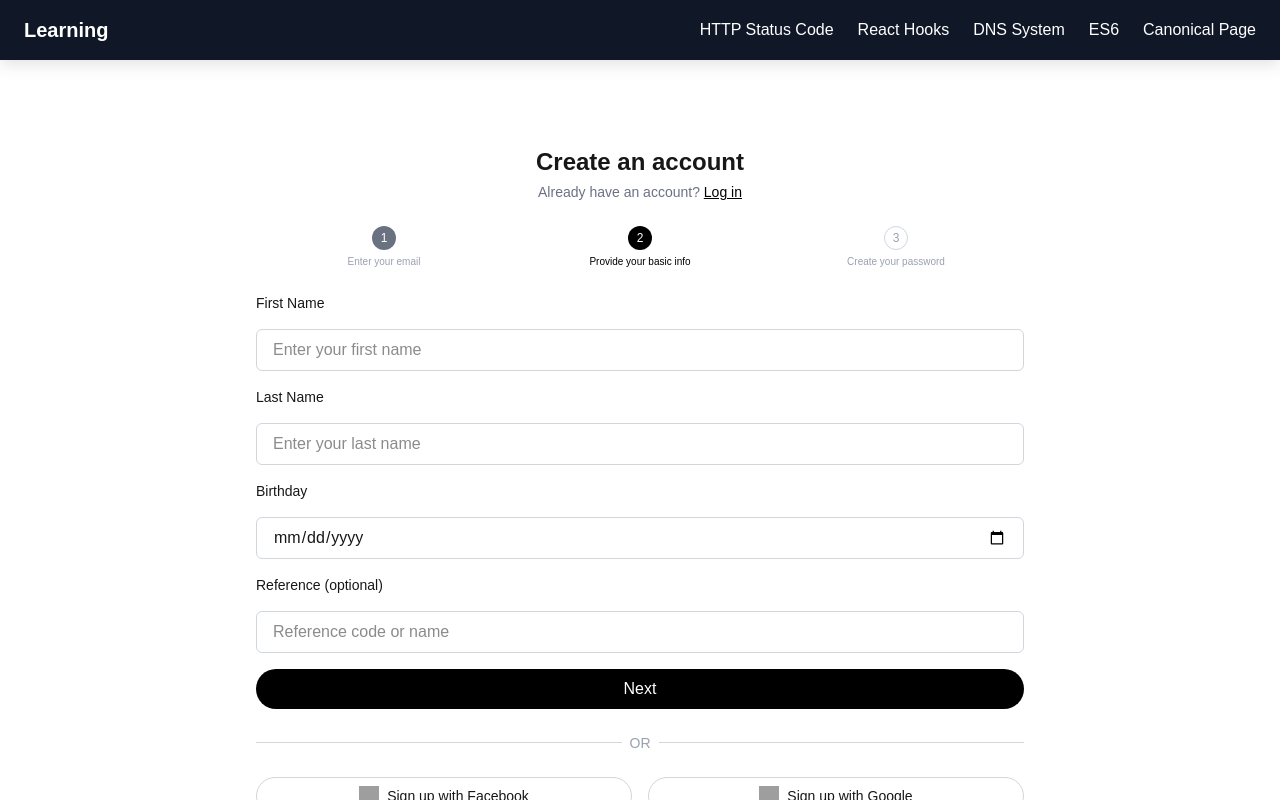
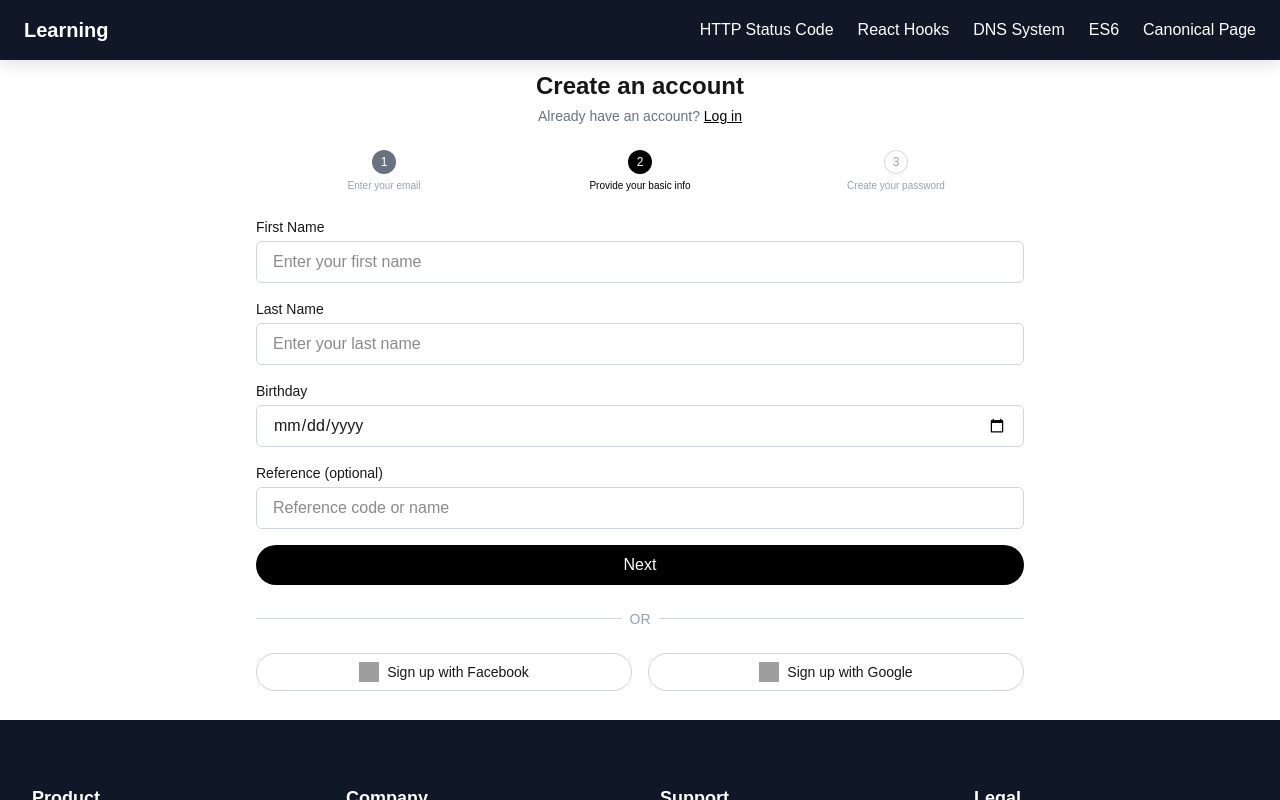
Before and after one commit to RiyaKukadiya/Learning-Concepts, a Next.js app in the folder learning-concepts/: page /login in a window 1280 px wide. Both pictures are taken after typing "name@example.com" into the empty fields and a click on the button "Next". Shown: the top 800 px of the page. Built offline with nearby package versions, Linux system fonts and the light colour scheme; grey boxes are pictures that could not be loaded.

Commit message:
implement the validatioin functionality in the login form.

```diff
--- a/learning-concepts/src/app/login/page.tsx
+++ b/learning-concepts/src/app/login/page.tsx
@@ -5,86 +5,76 @@ import { useForm } from 'react-hook-form';
 import { z } from 'zod';
 import { zodResolver } from '@hookform/resolvers/zod';
 
-// Step Schemas
+// Validation Schemas
 const emailSchema = z.object({
   email: z.string().min(1, 'Email is required').email('Invalid email address'),
 });
-
 const basicInfoSchema = z.object({
   firstname: z.string().min(1, 'First name is required'),
   lastname: z.string().min(1, 'Last name is required'),
   birthday: z.string().min(1, 'Birthday is required'),
   reference: z.string().optional(),
 });
-
 const passwordSchema = z.object({
   password: z.string().min(6, 'Password must be at least 6 characters'),
 });
 
+// Types
 type EmailFormData = z.infer<typeof emailSchema>;
 type BasicInfoFormData = z.infer<typeof basicInfoSchema>;
 type PasswordFormData = z.infer<typeof passwordSchema>;
 
+const InputField = ({
+  label,
+  error,
+  ...props
+}: React.InputHTMLAttributes<HTMLInputElement> & { label: string; error?: string }) => (
+  <div>
+    <label className="block text-sm font-medium">{label}</label>
+    <input
+      className={`w-full border ${
+        error ? 'border-red-500' : 'border-gray-300'
+      } rounded-md px-4 py-2 mt-1`}
+      {...props}
+    />
+    {error && <p className="text-sm text-red-500 mt-1">{error}</p>}
+  </div>
+);
+
 const LoginPage: React.FC = () => {
   const [step, setStep] = useState(1);
 
-  // Step 1: Email
-  const {
-    register: registerEmail,
-    handleSubmit: handleEmailSubmit,
-    formState: { errors: emailErrors },
-  } = useForm<EmailFormData>({ resolver: zodResolver(emailSchema) });
+  const emailForm = useForm<EmailFormData>({
+    resolver: zodResolver(emailSchema),
+  });
 
-  // Step 2: Basic Info
-  const [basicInfo, setBasicInfo] = useState<BasicInfoFormData>({
-    firstname: '',
-    lastname: '',
-    birthday: '',
-    reference: '',
+  const basicForm = useForm<BasicInfoFormData>({
+    resolver: zodResolver(basicInfoSchema),
+    defaultValues: { firstname: '', lastname: '', birthday: '', reference: '' },
   });
-  const [basicInfoErrors, setBasicInfoErrors] = useState<Record<string, string>>({});
 
-  // Step 3: Password
-  const [password, setPassword] = useState('');
-  const [passwordError, setPasswordError] = useState('');
+  const passwordForm = useForm<PasswordFormData>({
+    resolver: zodResolver(passwordSchema),
+    defaultValues: { password: '' },
+  });
 
-  // Handle Step 1 Submission
-  const onEmailSubmit = (data: EmailFormData) => {
+  const handleEmailSubmit = (data: EmailFormData) => {
     console.log('Step 1:', data);
     setStep(2);
   };
 
-  // Handle Step 2 Submission
-  const handleBasicInfoSubmit = (e: React.FormEvent) => {
-    e.preventDefault();
-    const result = basicInfoSchema.safeParse(basicInfo);
-    if (result.success) {
-      setBasicInfoErrors({});
-      console.log('Step 2:', result.data);
-      setStep(3);
-    } else {
-      const fieldErrors: Record<string, string> = {};
-      result.error.errors.forEach(err => {
-        if (err.path[0]) fieldErrors[err.path[0]] = err.message;
-      });
-      setBasicInfoErrors(fieldErrors);
-    }
+  const handleBasicInfoSubmit = (data: BasicInfoFormData) => {
+    console.log('Step 2:', data);
+    setStep(3);
   };
 
-  // Handle Step 3 Submission
-  const handlePasswordSubmit = (e: React.FormEvent) => {
-    e.preventDefault();
-    const result = passwordSchema.safeParse({ password });
-    if (result.success) {
-      setPasswordError('');
-      alert('🎉 Account created successfully!');
-    } else {
-      setPasswordError(result.error.errors[0].message);
-    }
+  const handlePasswordSubmit = (data: PasswordFormData) => {
+    console.log('Step 3:', data);
+    alert('🎉 Account created successfully!');
   };
 
   return (
-    <div className="flex items-center justify-center min-h-screen bg-white px-4">
+    <div className="flex items-center justify-center min-h-auto bg-white px-4 h-[600px]">
       <div className="w-full max-w-3xl">
         <h2 className="text-2xl font-bold text-center mb-1">Create an account</h2>
         <p className="text-center text-sm text-gray-500 mb-6">
@@ -94,7 +84,7 @@ const LoginPage: React.FC = () => {
           </a>
         </p>
 
-        {/* Step Indicators */}
+        {/* Step Indicator */}
         <div className="flex justify-between items-center mb-6">
           {['Enter your email', 'Provide your basic info', 'Create your password'].map((label, i) => (
             <div key={i} className="flex flex-col items-center w-full">
@@ -109,11 +99,7 @@ const LoginPage: React.FC = () => {
               >
                 {i + 1}
               </div>
-              <span
-                className={`text-[10px] mt-1 ${
-                  step === i + 1 ? 'text-black' : 'text-gray-400'
-                }`}
-              >
+              <span className={`text-[10px] mt-1 ${step === i + 1 ? 'text-black' : 'text-gray-400'}`}>
                 {label}
               </span>
             </div>
@@ -122,22 +108,14 @@ const LoginPage: React.FC = () => {
 
         {/* Step 1: Email */}
         {step === 1 && (
-          <form onSubmit={handleEmailSubmit(onEmailSubmit)}>
-            <label className="block text-sm font-medium mb-1">What’s your email?</label>
-            <input
-              {...registerEmail('email')}
+          <form onSubmit={emailForm.handleSubmit(handleEmailSubmit)}>
+            <InputField
+              label="What’s your email?"
+              {...emailForm.register('email')}
+              error={emailForm.formState.errors.email?.message}
               placeholder="Enter your email address"
-              className={`w-full border ${
-                emailErrors.email ? 'border-red-500' : 'border-gray-300'
-              } rounded-md px-4 py-2 mb-1 focus:outline-none focus:ring-2 focus:ring-gray-600`}
             />
-            {emailErrors.email && (
-              <p className="text-sm text-red-500 mb-4">{emailErrors.email.message}</p>
-            )}
-            <button
-              type="submit"
-              className="w-full bg-black text-white py-2 rounded-full font-medium mt-5"
-            >
+            <button type="submit" className="w-full bg-black text-white py-2 rounded-full font-medium mt-5">
               Next
             </button>
           </form>
@@ -145,54 +123,30 @@ const LoginPage: React.FC = () => {
 
         {/* Step 2: Basic Info */}
         {step === 2 && (
-          <form onSubmit={handleBasicInfoSubmit} className="space-y-4">
-            <label className="block text-sm font-medium">First Name</label>
-            <input
-              value={basicInfo.firstname}
-              onChange={e => setBasicInfo({ ...basicInfo, firstname: e.target.value })}
-              className={`w-full border ${
-                basicInfoErrors.firstname ? 'border-red-500' : 'border-gray-300'
-              } rounded-md px-4 py-2`}
+          <form onSubmit={basicForm.handleSubmit(handleBasicInfoSubmit)} className="space-y-4">
+            <InputField
+              label="First Name"
+              {...basicForm.register('firstname')}
+              error={basicForm.formState.errors.firstname?.message}
               placeholder="Enter your first name"
             />
-            {basicInfoErrors.firstname && (
-              <p className="text-sm text-red-500">{basicInfoErrors.firstname}</p>
-            )}
-
-            <label className="block text-sm font-medium">Last Name</label>
-            <input
-              value={basicInfo.lastname}
-              onChange={e => setBasicInfo({ ...basicInfo, lastname: e.target.value })}
-              className={`w-full border ${
-                basicInfoErrors.lastname ? 'border-red-500' : 'border-gray-300'
-              } rounded-md px-4 py-2`}
+            <InputField
+              label="Last Name"
+              {...basicForm.register('lastname')}
+              error={basicForm.formState.errors.lastname?.message}
               placeholder="Enter your last name"
             />
-            {basicInfoErrors.lastname && (
-              <p className="text-sm text-red-500">{basicInfoErrors.lastname}</p>
-            )}
-
-            <label className="block text-sm font-medium">Birthday</label>
-            <input
+            <InputField
+              label="Birthday"
               type="date"
-              value={basicInfo.birthday}
-              onChange={e => setBasicInfo({ ...basicInfo, birthday: e.target.value })}
-              className={`w-full border ${
-                basicInfoErrors.birthday ? 'border-red-500' : 'border-gray-300'
-              } rounded-md px-4 py-2`}
+              {...basicForm.register('birthday')}
+              error={basicForm.formState.errors.birthday?.message}
             />
-            {basicInfoErrors.birthday && (
-              <p className="text-sm text-red-500">{basicInfoErrors.birthday}</p>
-            )}
-
-            <label className="block text-sm font-medium">Reference (optional)</label>
-            <input
-              value={basicInfo.reference}
-              onChange={e => setBasicInfo({ ...basicInfo, reference: e.target.value })}
-              className="w-full border border-gray-300 rounded-md px-4 py-2"
+            <InputField
+              label="Reference (optional)"
+              {...basicForm.register('reference')}
               placeholder="Reference code or name"
             />
-
             <button type="submit" className="w-full bg-black text-white py-2 rounded-full font-medium">
               Next
             </button>
@@ -201,18 +155,14 @@ const LoginPage: React.FC = () => {
 
         {/* Step 3: Password */}
         {step === 3 && (
-          <form onSubmit={handlePasswordSubmit} className="space-y-4">
-            <label className="block text-sm font-medium">Create Password</label>
-            <input
+          <form onSubmit={passwordForm.handleSubmit(handlePasswordSubmit)} className="space-y-4">
+            <InputField
+              label="Create Password"
               type="password"
-              value={password}
-              onChange={e => setPassword(e.target.value)}
-              className={`w-full border ${
-                passwordError ? 'border-red-500' : 'border-gray-300'
-              } rounded-md px-4 py-2`}
+              {...passwordForm.register('password')}
+              error={passwordForm.formState.errors.password?.message}
               placeholder="Create a password"
             />
-            {passwordError && <p className="text-sm text-red-500">{passwordError}</p>}
             <button type="submit" className="w-full bg-black text-white py-2 rounded-full font-medium">
               Create Account
             </button>
@@ -226,7 +176,7 @@ const LoginPage: React.FC = () => {
           <hr className="flex-grow border-gray-300" />
         </div>
 
-        {/* Social Login */}
+        {/* Social Buttons */}
         <div className="flex flex-col sm:flex-row gap-4">
           <button
             className="flex-1 flex items-center justify-center border border-gray-300 py-2 rounded-full text-sm font-medium hover:bg-gray-50"
```
